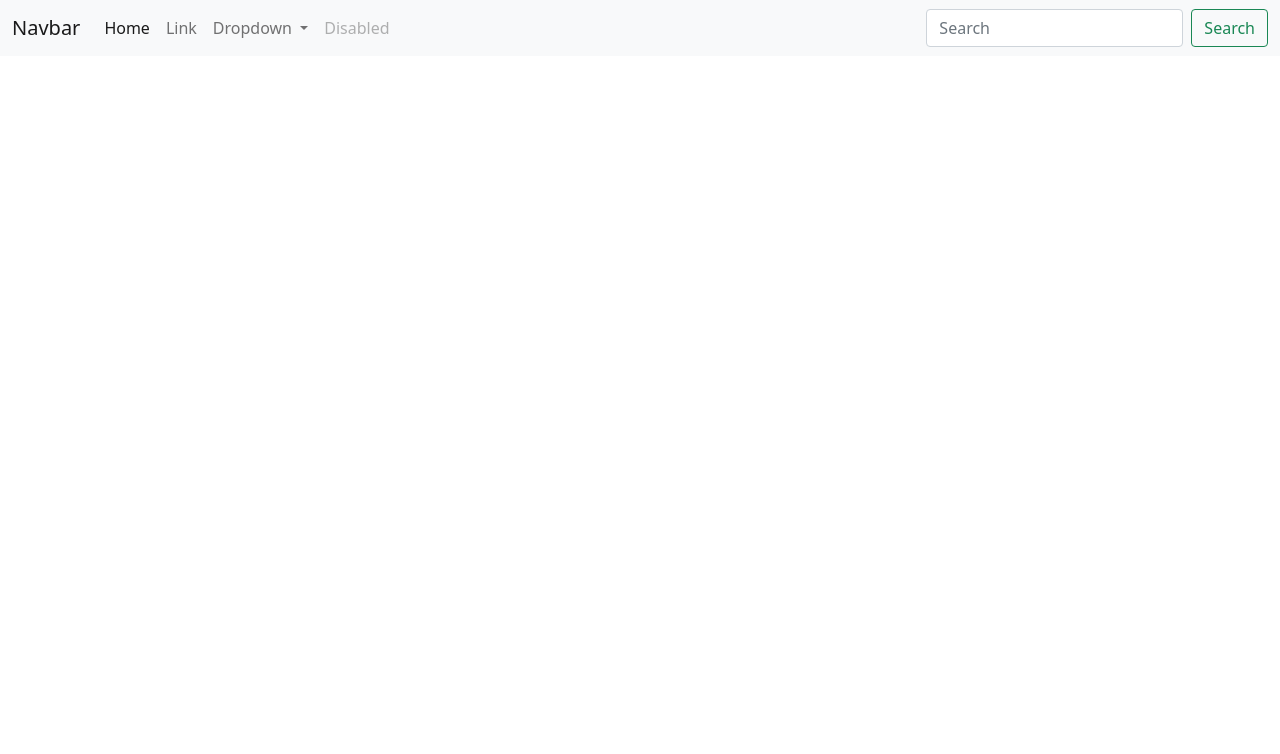
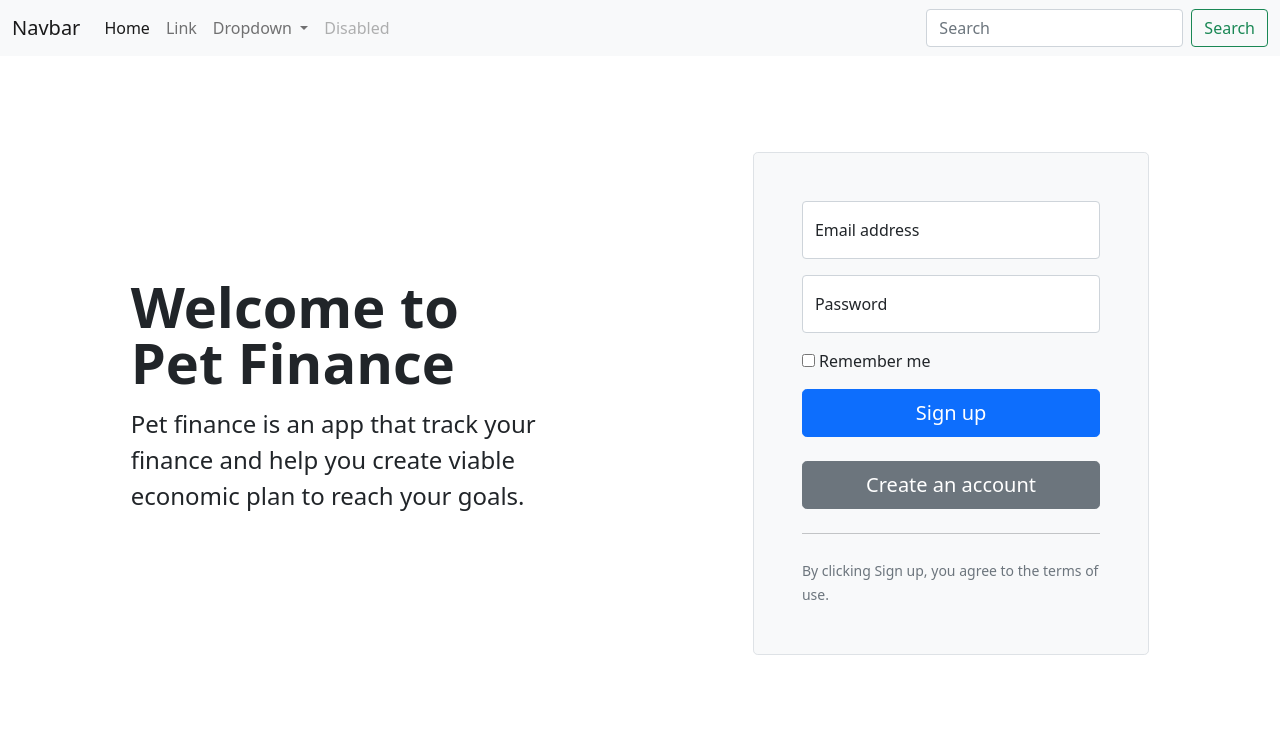
Before and after one commit to noorksangha/1800_202230_BBY28, a plain HTML site: page index.html in a window 1280 px wide. Drawn offline with nearby package versions, Linux system fonts and the light colour scheme.

Commit message:
Added welcome banner

```diff
--- a/index.html
+++ b/index.html
@@ -59,6 +59,37 @@
           </div>
         </div>
       </nav>
+
+      <div class="container col-xl-10 col-xxl-8 px-4 py-5">
+        <div class="row align-items-center g-lg-5 py-5">
+          <div class="col-lg-7 text-center text-lg-start">
+            <h1 class="display-4 fw-bold lh-1 mb-3">Welcome to <br>Pet Finance</h1>
+            <p class="col-lg-10 fs-4">Pet finance is an app that track your finance and help you create viable economic plan to reach your goals.</p>
+          </div>
+          <div class="col-md-10 mx-auto col-lg-5">
+            <form class="p-4 p-md-5 border rounded-3 bg-light">
+              <div class="form-floating mb-3">
+                <input type="email" class="form-control" id="floatingInput" placeholder="name@example.com">
+                <label for="floatingInput">Email address</label>
+              </div>
+              <div class="form-floating mb-3">
+                <input type="password" class="form-control" id="floatingPassword" placeholder="Password">
+                <label for="floatingPassword">Password</label>
+              </div>
+              <div class="checkbox mb-3">
+                <label>
+                  <input type="checkbox" value="remember-me"> Remember me
+                </label>
+              </div>
+              <button class="w-100 btn btn-lg btn-primary" type="submit">Sign up</button>
+              <br><br>
+              <button class="w-100 btn btn-lg btn-secondary" type="submit">Create an account</button>
+              <hr class="my-4">
+              <small class="text-muted">By clicking Sign up, you agree to the terms of use.</small>
+            </form>
+          </div>
+        </div>
+      </div>
     <!------------------------------>
 
     <!---------------------------------------------->
```
